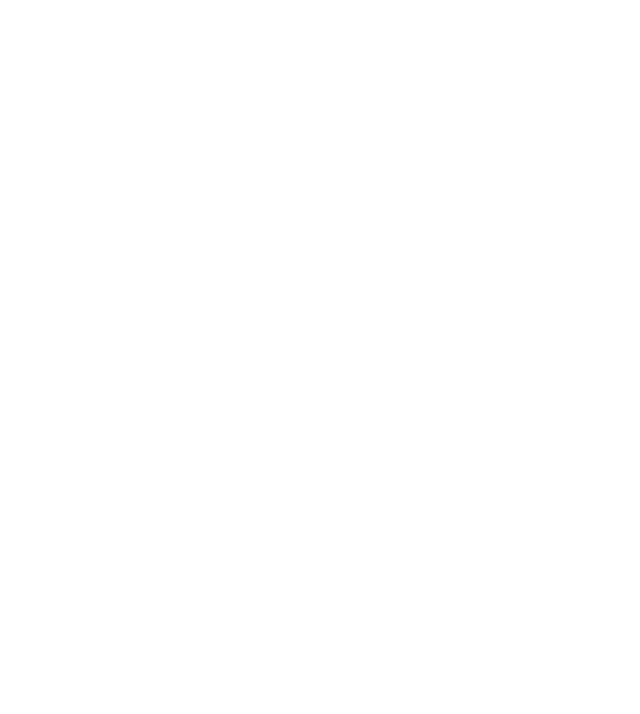
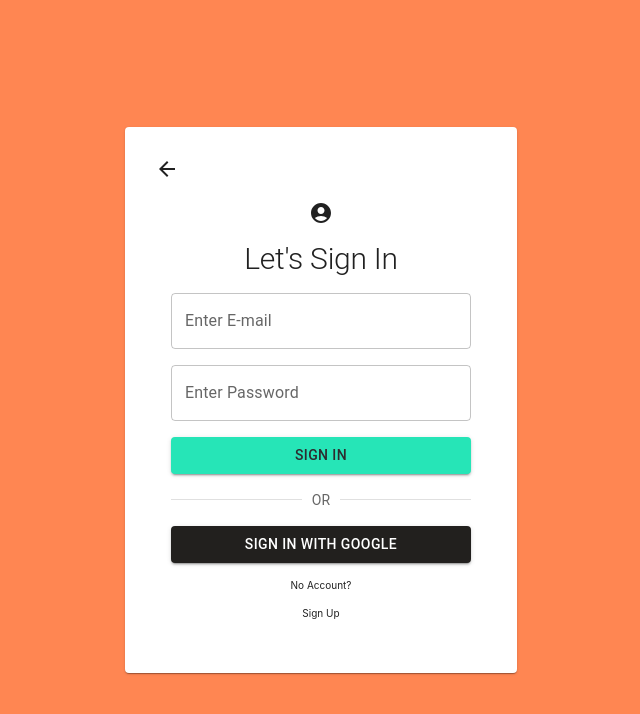
Before and after one commit to tuancai99/Streamify, a React (Create React App) app in the folder frontend/: page /signin in a window 1280 px wide. Before the commit this address had no page. Shown: the top 714 px of the page, without its empty margins (319-959 px from the left). Built offline with nearby package versions, Linux system fonts and the light colour scheme.

Commit message:
started signin and signup frontend with mui

```diff
--- a/frontend/package.json
+++ b/frontend/package.json
@@ -3,6 +3,10 @@
   "version": "0.1.0",
   "private": true,
   "dependencies": {
+    "@emotion/react": "^11.11.3",
+    "@emotion/styled": "^11.11.0",
+    "@mui/icons-material": "^5.15.10",
+    "@mui/material": "^5.15.10",
     "@testing-library/jest-dom": "^5.17.0",
     "@testing-library/react": "^13.4.0",
     "@testing-library/user-event": "^13.5.0",
--- a/frontend/src/App.js
+++ b/frontend/src/App.js
@@ -1,11 +1,16 @@
 import "./App.css";
 import { BrowserRouter as Router, Routes, Route } from "react-router-dom";
 import { TestComponent } from "./components";
+import SignIn from "./components/SignIn";
+import SignUp from "./components/SignUp";
+
 function App() {
   return (
     <Router>
       <Routes>
         <Route path="/" element={<TestComponent />} />
+        <Route path="/signin" element={<SignIn />} />
+        <Route path="/signup" element={<SignUp />} />
       </Routes>
     </Router>
   );
--- /dev/null
+++ b/frontend/src/components/SignIn.js
@@ -0,0 +1,60 @@
+import React from "react";
+import "../styles/TestComponent.css";
+import Card from '@mui/material/Card';
+import CardContent from '@mui/material/CardContent';
+import Typography from '@mui/material/Typography';
+import ArrowBackIcon from '@mui/icons-material/ArrowBack';
+import AccountCircleIcon from '@mui/icons-material/AccountCircle';
+import { TextField } from '@mui/material';
+import Button from '@mui/material/Button';
+import Stack from '@mui/material/Stack';
+import Grid from '@mui/material/Unstable_Grid2'; // Grid version 2
+import Divider from '@mui/material/Divider';
+import { styled } from '@mui/material/styles';
+
+const Root = styled('div')(({ theme }) => ({
+    width: '100%',
+    ...theme.typography.body2,
+    color: theme.palette.text.secondary,
+    '& > :not(style) ~ :not(style)': {
+      marginTop: theme.spacing(2),
+    },
+  }));
+
+const SignIn = () => {
+  return (
+    <Grid container justifyContent="center" alignContent="center" height="100vh" bgcolor={"#FF8652"}>
+        <Card direction="column"  sx={{ maxWidth: 500}} style={{ padding: 30 }} >
+            <ArrowBackIcon />
+            <Stack direction="column" alignItems="center" gap={1}>
+                <CardContent className="cardContentStyle" sx={{width: 300}}>
+                    <Grid
+                        container
+                        direction="column"
+                        justify="center"
+                        alignItems="center"
+                        gap={2}
+                    >
+                    <AccountCircleIcon />
+                    <Typography variant="h2" sx={{ fontSize: 30, textAlign:"center" }} >Let's Sign In</Typography>
+
+                    <TextField id="email" label="Enter E-mail" variant="outlined" fullWidth/>
+                    <TextField id="password" label="Enter Password" variant="outlined" fullWidth/>
+
+                    <Button variant="contained" style={{backgroundColor: "#26E5B7", color: "#2D2C2F"}} fullWidth>Sign In</Button>
+                    <Root><Divider>OR</Divider></Root>
+                    <Button variant="contained" style={{backgroundColor: "#22201E"}} fullWidth>Sign In With Google</Button>
+
+                    <Typography variant="p" sx={{ fontSize: 10, textAlign:"center" }} >No Account?</Typography>
+                    <Typography variant="p" sx={{ fontSize: 10, textAlign:"center" }} >Sign Up</Typography>
+
+
+                </Grid>
+                </CardContent>
+            </Stack>
+        </Card>
+    </Grid>
+  );
+};
+
+export default SignIn;
--- /dev/null
+++ b/frontend/src/components/SignUp.js
@@ -0,0 +1,61 @@
+import React from "react";
+import "../styles/TestComponent.css";
+import Card from '@mui/material/Card';
+import CardContent from '@mui/material/CardContent';
+import Typography from '@mui/material/Typography';
+import ArrowBackIcon from '@mui/icons-material/ArrowBack';
+import AccountCircleIcon from '@mui/icons-material/AccountCircle';
+import { TextField } from '@mui/material';
+import Button from '@mui/material/Button';
+import Stack from '@mui/material/Stack';
+import Grid from '@mui/material/Unstable_Grid2'; // Grid version 2
+import Divider from '@mui/material/Divider';
+import { styled } from '@mui/material/styles';
+
+const Root = styled('div')(({ theme }) => ({
+    width: '100%',
+    ...theme.typography.body2,
+    color: theme.palette.text.secondary,
+    '& > :not(style) ~ :not(style)': {
+      marginTop: theme.spacing(2),
+    },
+  }));
+
+
+const SignUp = () => {
+  return (
+    <Grid container justifyContent="center" alignContent="center" height="100vh" bgcolor={"#FF8652"}>
+        <Card direction="column"  sx={{ maxWidth: 500}} style={{ padding: 30 }} >
+            <ArrowBackIcon />
+            <Stack direction="column" alignItems="center" gap={1}>
+                <CardContent className="cardContentStyle" sx={{width: 300}}>
+                    <Grid
+                        container
+                        direction="column"
+                        justify="center"
+                        alignItems="center"
+                        gap={2}
+                    >
+                    <AccountCircleIcon />
+                    <Typography variant="h2" sx={{ fontSize: 30, textAlign:"center" }} >Let's Sign Up</Typography>
+
+                    <TextField id="email" label="Enter E-mail" variant="outlined" fullWidth/>
+                    <Stack direction="row" gap={1}>
+                      <TextField id="first-name" label="Enter First Name" variant="outlined" fullWidth/>
+                      <TextField id="last-name" label="Enter Last Name" variant="outlined" fullWidth/>
+                    </Stack>
+                    <TextField id="password" label="Enter Password" variant="outlined" fullWidth/>
+                    <TextField id="password-confirm" label="Re-Enter Password" variant="outlined" fullWidth/>
+
+                    <Root><Divider /></Root>
+                    <Button variant="contained" style={{backgroundColor: "#26E5B7", color: "#2D2C2F"}} fullWidth>Sign Up</Button>
+
+                </Grid>
+                </CardContent>
+            </Stack>
+        </Card>
+    </Grid>
+  );
+};
+
+export default SignUp;
--- a/frontend/src/components/TestComponent.js
+++ b/frontend/src/components/TestComponent.js
@@ -3,7 +3,7 @@
 const TestComponent = () => {
   return (
     <div>
-      <h1 className="title">This is a Testing 2</h1>
+      <h1 className="title">This is a Testing 6</h1>
       <p>This is just a simple test component to demonstrate React.</p>
     </div>
   );
```
Also changed, not shown: 2 other files (tests, documents, lock files or other folders).
